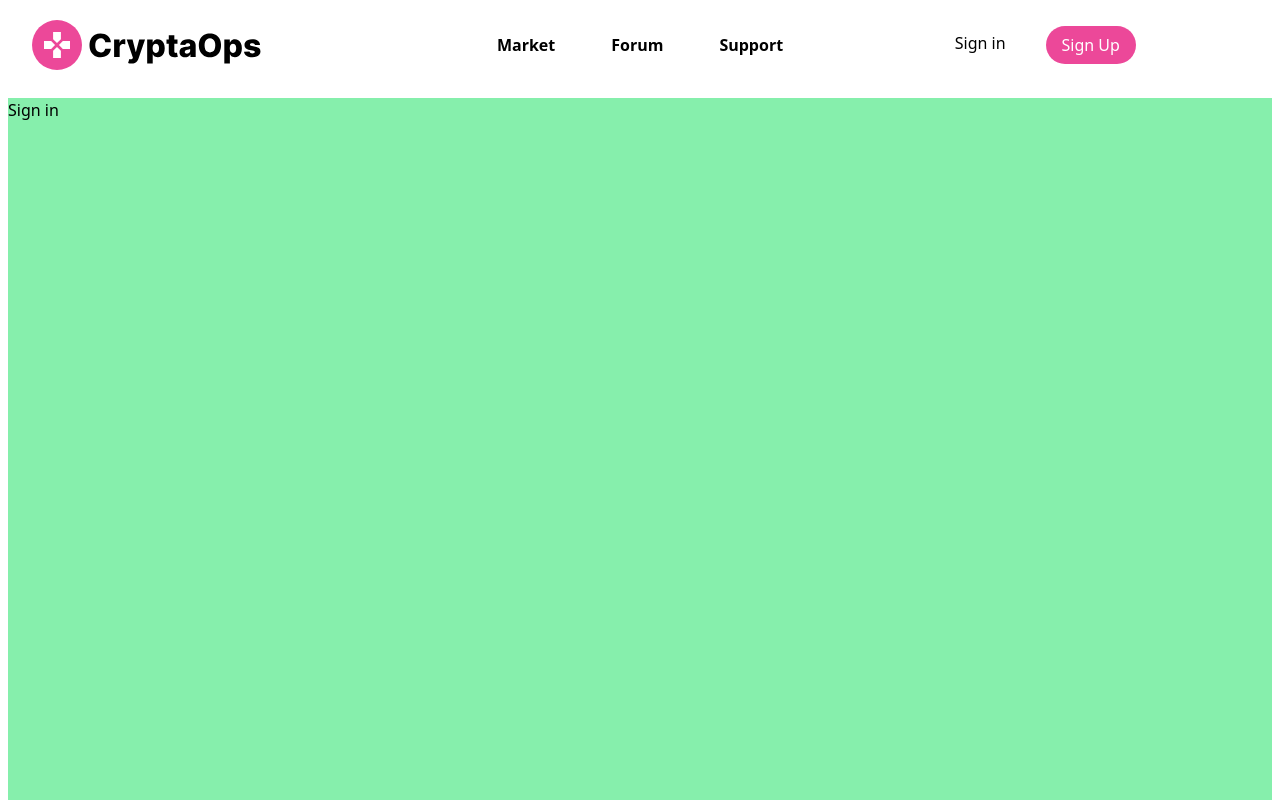
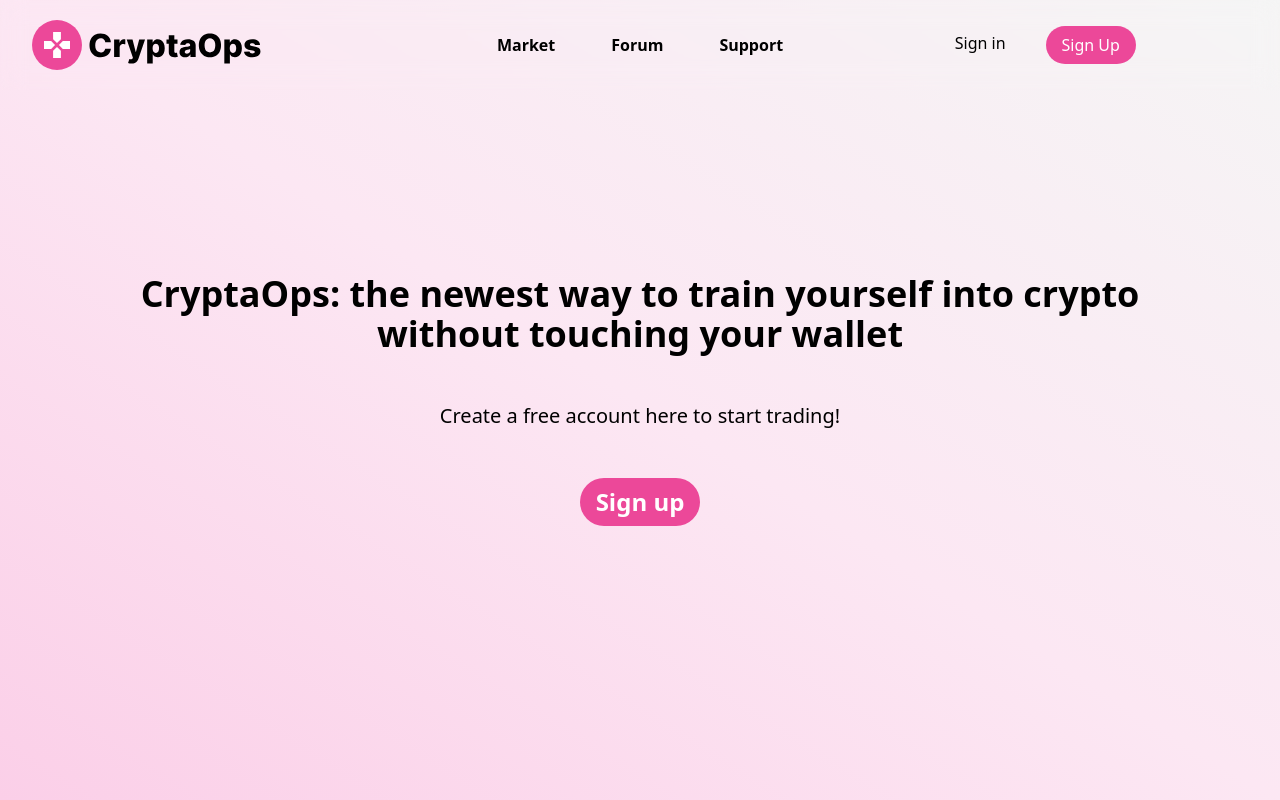
Before and after one commit to fabiobonati/crypta-ops, a Next.js app: page / in a window 1280 px wide. Shown: the top 800 px of the page. Built offline with nearby package versions, Linux system fonts and the light colour scheme.

Commit message:
add landing page [1.0]

```diff
--- a/src/components/Navbar/LoggedOutNavbar.js
+++ b/src/components/Navbar/LoggedOutNavbar.js
@@ -6,7 +6,7 @@ const LoggedOutNavbar = () => {
   const [navbar, setNavbar] = useState(false);
 
   return (
-    <nav className='w-full shadow md:shadow-none bg-white md:top-0 md:sticky md:z-50 md:bg-opacity-50 md:backdrop-blur-md'>
+    <nav className='w-full shadow md:shadow-none bg-white md:bg-transparent md:top-0 md:sticky md:z-50 md:bg-opacity-50 md:backdrop-blur-md relative z-50'>
       <div className='justify-between px-4 mx-auto lg:max-w-7xl md:items-center md:flex md:px-8'>
         <div className='md:w-1/3'>
           <div className='flex items-center justify-between py-3 md:py-5'>
--- a/src/pages/index.js
+++ b/src/pages/index.js
@@ -2,7 +2,8 @@ import Head from 'next/head';
 import { Inter } from 'next/font/google';
 const inter = Inter({ subsets: ['latin'] });
 import { useSession, signIn, signOut } from 'next-auth/react';
-
+import Image from 'next/image';
+import Link from 'next/link';
 const Home = () => {
   return (
     <>
@@ -18,10 +19,20 @@ const Home = () => {
         <link rel='canonical' href='https://www.cryptaops.it/' />
       </Head>
 
-      <main className='flex flex-col w-screen h-screen p-2'>
-        <div className='bg-green-300 w-full h-full'>
-          <button onClick={() => signIn()}>Sign in</button>
-        </div>
+      <main className='absolute flex flex-col top-0 w-[100vw] h-[100vh] p-2 justify-center items-center text-center gap-12 bg-gradient-to-tr from-pink-200 via-pink-100 to-neutral-100'>
+        <h1 className='text-xl md:text-4xl font-semibold leading-loose'>
+          CryptaOps: the newest way to train yourself into crypto <br /> without
+          touching your wallet
+        </h1>
+        <h3 className='text-xl'>
+          Create a free account here to start trading!
+        </h3>
+        <Link
+          href='/auth/signup'
+          className='bg-pink-500 rounded-full px-4 py-2 text-white'
+        >
+          <p className='text-lg md:text-2xl font-semibold '>Sign up</p>
+        </Link>
       </main>
     </>
   );
```
Also changed, not shown: public/logo_single.svg (added).
